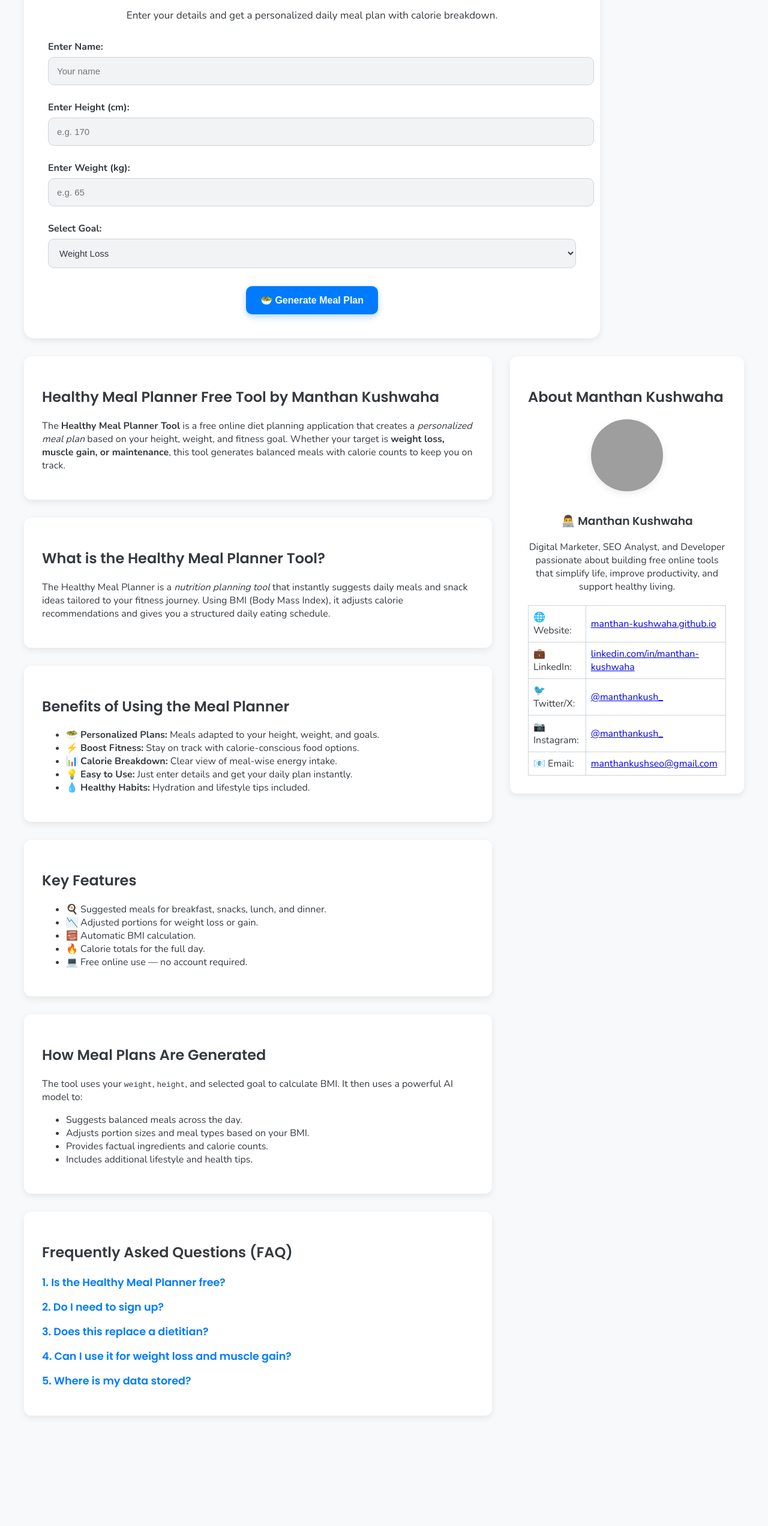
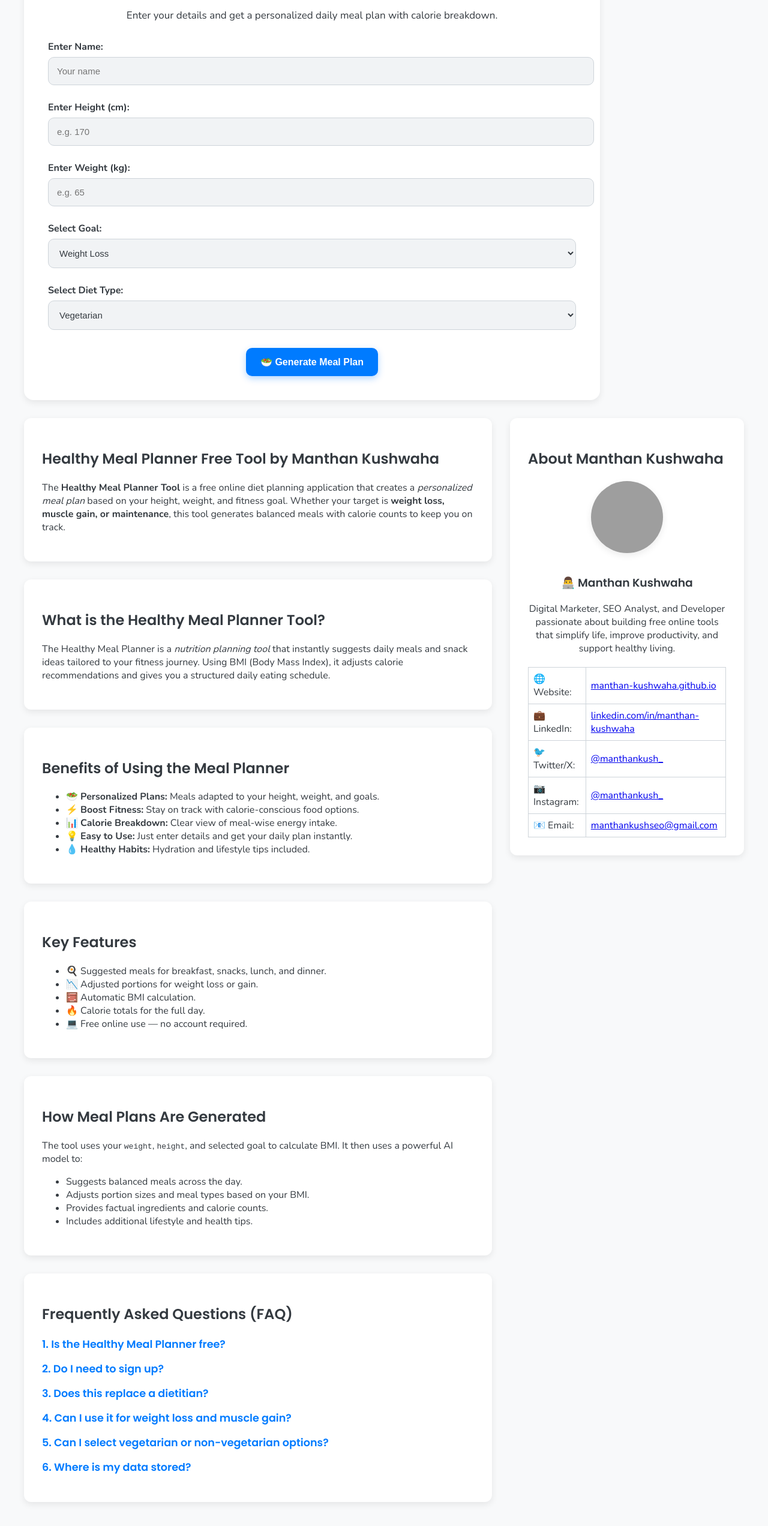
Before and after one commit to manthan-kushwaha/healthy_meal_planner, a plain HTML site: page index.html in a window 1280 px wide. Shown: the part 118-2662 px from the top of the page at 60% size. Before the commit the page ends 2528 px from the top, so only its background shows below. Drawn offline with nearby package versions, Linux system fonts and the light colour scheme; grey boxes are pictures that could not be loaded.

Commit message:
Update index.html

```diff
--- a/index.html
+++ b/index.html
@@ -17,7 +17,8 @@
     <link rel="icon"
         href="https://media.licdn.com/dms/image/v2/D5635AQF8DEgIb-KRjA/profile-framedphoto-shrink_200_200/profile-framedphoto-shrink_200_200/0/1723006679126?e=1756126800&v=beta&t=qDBrHlcpulpkidSfroyXgJ-GBzyOHRaj1-cfvZBdTT4"
         type="image/png">
-  <link href="https://fonts.googleapis.com/css2?family=Poppins:wght@400;600&family=Nunito:wght@400;700&display=swap" rel="stylesheet">
+    <link href="https://fonts.googleapis.com/css2?family=Poppins:wght@400;600&family=Nunito:wght@400;700&display=swap"
+        rel="stylesheet">
 
     <style>
         :root {
@@ -257,9 +258,12 @@
             .blog-layout {
                 flex-direction: column;
             }
-        .left-col, .right-col {
+
+            .left-col,
+            .right-col {
                 flex: auto;
             }
+
             .app {
                 padding: 20px;
             }
@@ -286,6 +290,11 @@
                     <option value="muscle_gain">Muscle Gain</option>
                     <option value="maintenance">Maintenance</option>
                 </select>
+                <label for="dietType">Select Diet Type:</label>
+                <select id="dietType">
+                    <option value="vegetarian">Vegetarian</option>
+                    <option value="non-vegetarian">Non-Vegetarian</option>
+                </select>
                 <button onclick="generateMealPlan()">🥗 Generate Meal Plan</button>
             </div>
             <div id="loading">Generating your meal plan...</div>
@@ -298,6 +307,7 @@
                 const goal = document.getElementById('goal').value;
                 const height = parseFloat(document.getElementById('height').value);
                 const weight = parseFloat(document.getElementById('weight').value);
+                const dietType = document.getElementById('dietType').value;
                 const plansDiv = document.getElementById('plans');
                 const loadingDiv = document.getElementById('loading');
 
@@ -322,6 +332,7 @@
                         Crucially, provide an estimated time of day for each meal, as if you were a gym trainer providing a strict diet schedule.
                         The user's name is ${name}.
                         Their BMI is ${bmi}, calculated from a height of ${height} cm and a weight of ${weight} kg.
+                        The meal plan should be for a ${dietType} diet, and should use less expensive ingredients which are easy to arrange and afford according to the Indian diet.
                         Please ensure the meal plan is suitable for their BMI and stated goal.
                         Provide the response as a JSON array of objects.
 
@@ -382,7 +393,7 @@
                         }
                     };
 
-          const apiKey = "AIzaSyDl4tNqCG9dM5CVi-qEzTWrBszTmrou6YI";
+                    const apiKey = "";
                     const apiUrl = `https://generativelanguage.googleapis.com/v1beta/models/gemini-2.5-flash-preview-05-20:generateContent?key=${apiKey}`;
 
                     // Implement a retry mechanism for API calls
@@ -444,7 +455,7 @@
                     });
 
                     // Build HTML
-          let mealPlanHtml = `<h2>${name}'s ${goal.replace('_',' ')} Plan (BMI: ${bmi})</h2>`;
+                    let mealPlanHtml = `<h2>${name}'s ${goal.replace('_', ' ')} Plan (BMI: ${bmi})</h2>`;
 
                     for (const category in mealCategories) {
                         if (mealCategories[category].length > 0) {
@@ -560,7 +571,11 @@
                         <p>✅ Yes, it has different options for weight loss, muscle gain, and maintenance goals.</p>
                     </div>
                     <div class="faq-item">
-            <h3>5. Where is my data stored?</h3>
+                        <h3>5. Can I select vegetarian or non-vegetarian options?</h3>
+                        <p>✅ Yes! The tool now allows you to choose between vegetarian and non-vegetarian diets. It will generate a unique, affordable plan using ingredients common in Indian cuisine that are easy to arrange and afford.</p>
+                    </div>
+                    <div class="faq-item">
+                        <h3>6. Where is my data stored?</h3>
                         <p>🔒 Your inputs are processed only in your browser. No data is saved online.</p>
                     </div>
                 </section>
```
Lines whose indentation alone changed are shown as unchanged.
